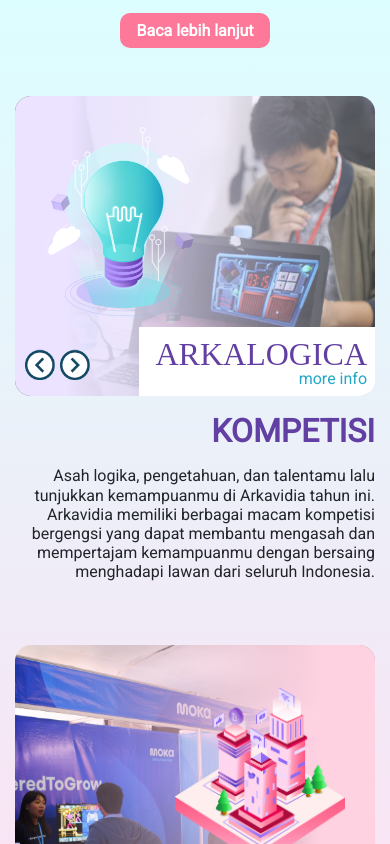
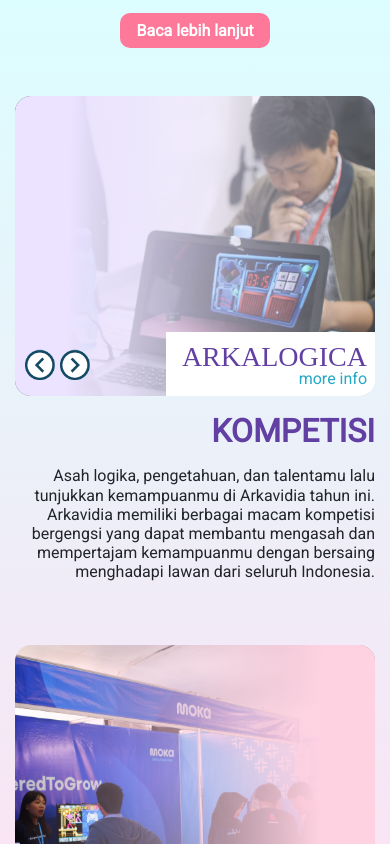
Before and after one commit to arkavidia-hmif/arkavidia-frontend, a Next.js app: page / in a window 390 px wide. Shown: the part 1120-1964 px from the top of the page. Built offline with nearby package versions, Linux system fonts and the light colour scheme; a web font is replaced by a local one.

Commit message:
Tweak carousel for mobile

```diff
--- a/components/Carousel/CarouselItem.tsx
+++ b/components/Carousel/CarouselItem.tsx
@@ -20,12 +20,14 @@ const CarouselItem: React.FC<CarouselItemProps> = ({ backgroundImage, width, for
       width: `${width}`,
       left: "30px"
     },
-    posR2: {
+    infoBox: {
       right: "0px",
       padding: "0.5rem 0.5rem 0.5rem 1rem",
+      marginLeft: "85px"
     },
     title: {
-      color: "#623FA2"
+      color: "#623FA2",
+      textAlign: "right"
     },
     gradient: {
       transform: `rotate(0deg)`,
@@ -45,12 +47,14 @@ const CarouselItem: React.FC<CarouselItemProps> = ({ backgroundImage, width, for
       width: `${width}`,
       right: "30px"
     },
-    posR2: {
+    infoBox: {
       left: "0px",
       padding: "0.5rem 1rem 0.5rem 0.5rem",
+      marginRight: "85px"
     },
     title: {
-      color: "#B41A83"
+      color: "#B41A83",
+      textAlign: "left"
     },
     infoBtn: {
       textAlign: "left"
@@ -64,8 +68,8 @@ const CarouselItem: React.FC<CarouselItemProps> = ({ backgroundImage, width, for
   return (
     <div className="item-carousel" style={background}>
       <div className="gradient" style={choosenStyle.gradient}></div>
-      <img className="img-ctg" src={foregroundImage} style={choosenStyle.img}></img>
-      <div className="content-p" style={choosenStyle.posR2}>
+      <img className="img-ctg d-none d-md-block" src={foregroundImage} style={choosenStyle.img}></img>
+      <div className="content-p" style={choosenStyle.infoBox}>
         <p className="p-desc" style={choosenStyle.title}>{desc}</p>
         <p className="p-info" style={choosenStyle.infoBtn} onClick={() => { router.push(url) }}>more info</p>
       </div>
@@ -128,6 +132,12 @@ const CarouselItem: React.FC<CarouselItemProps> = ({ backgroundImage, width, for
             color: #22A8C4;
             cursor: pointer;
           }
+
+          @media (max-width: 576px) {
+            .item-carousel .p-desc {
+              font-size: 1.75rem;
+            }
+          }
         `}
       </style>
     </div>
```
